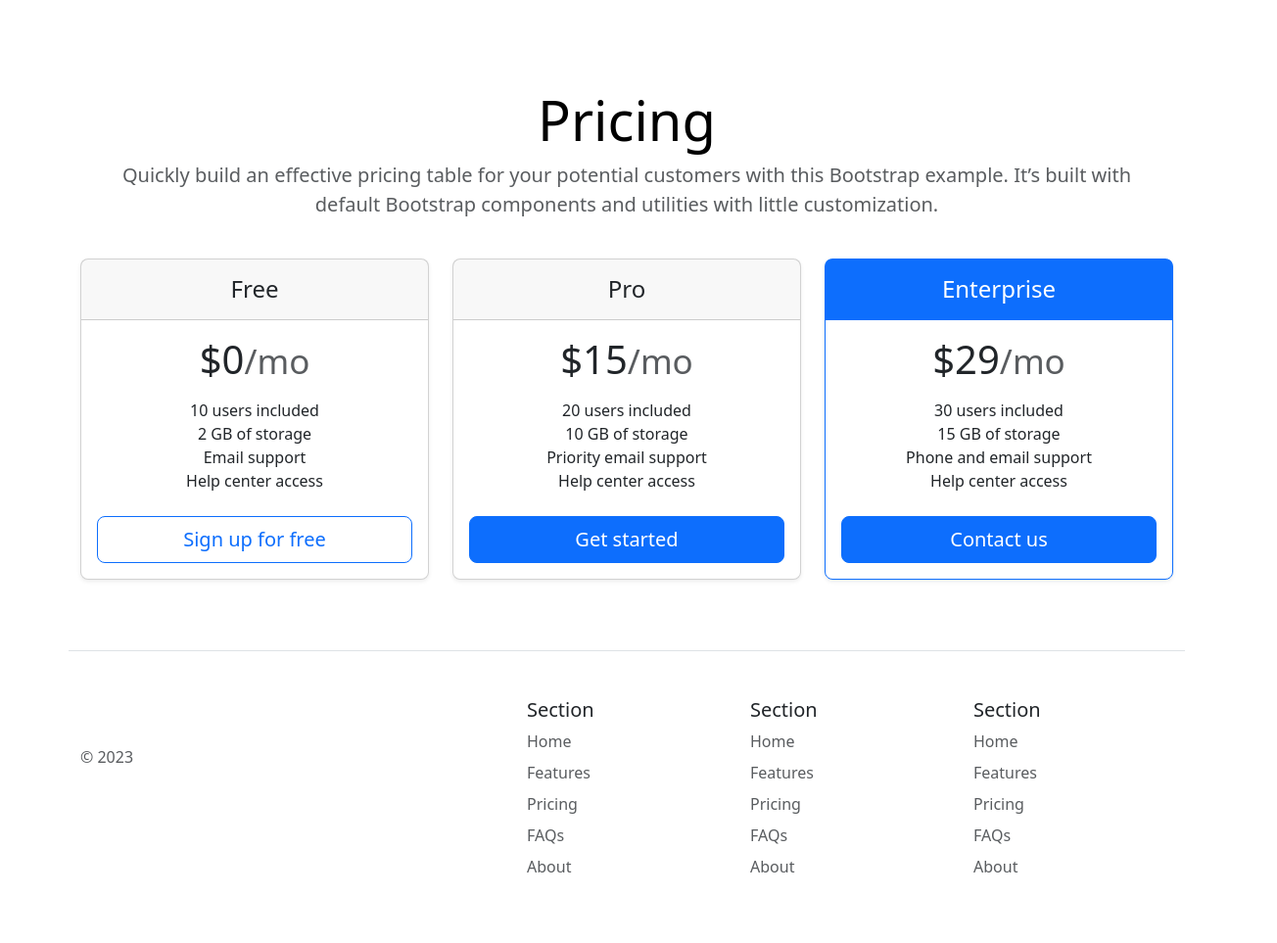
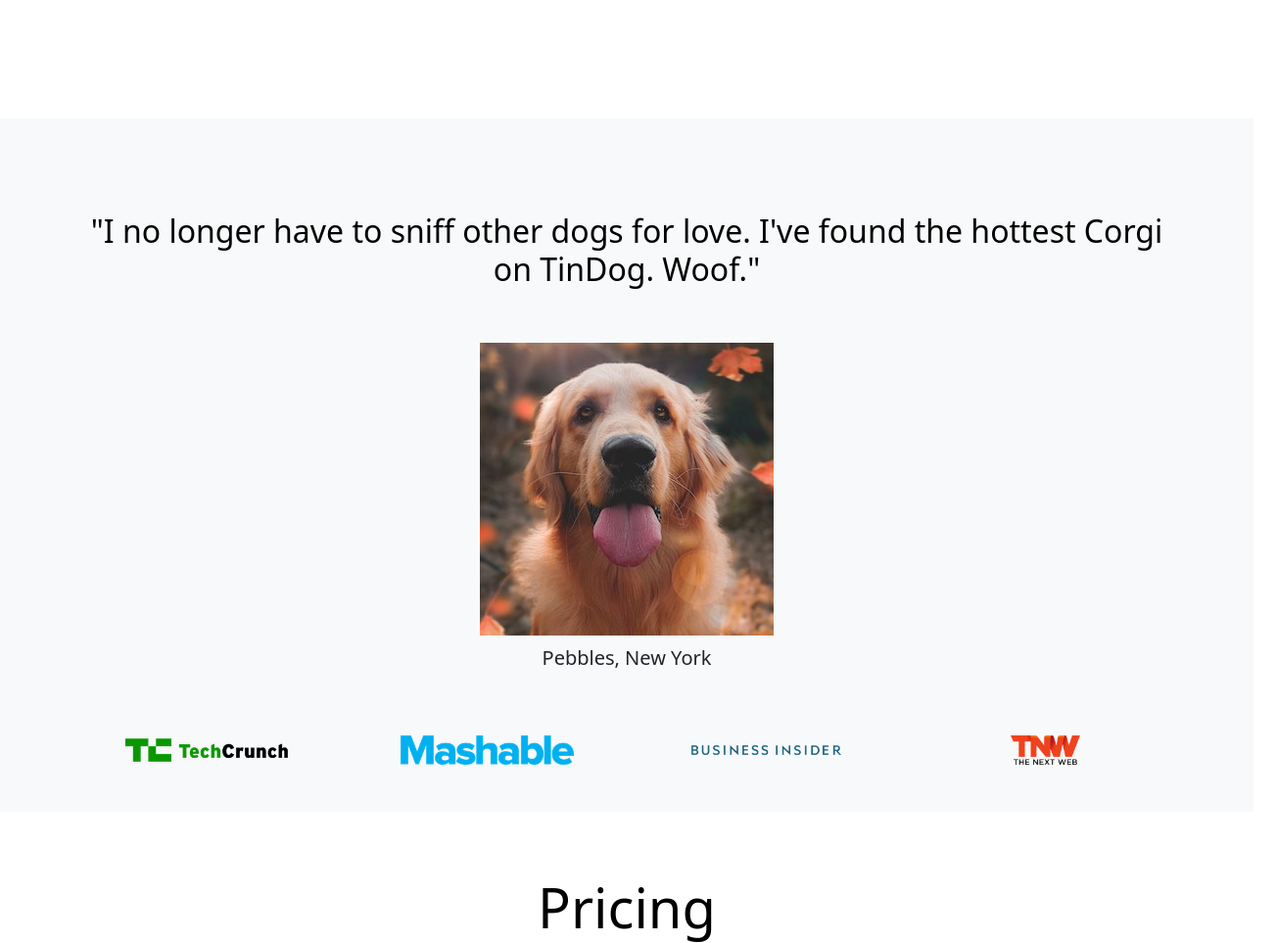
Before and after one commit to anwin-sanju/beginner-exercises-web, a plain HTML site: page 11.3 TinDog Project/index.html in a window 1280 px wide. Shown: the part 940-1903 px from the top of the page at 98% size, 1304 px wide, since content can reach past the window. Drawn offline with nearby package versions, Linux system fonts and the light colour scheme.

Commit message:
testimonial

```diff
--- a/11.3 TinDog Project/index.html
+++ b/11.3 TinDog Project/index.html
@@ -12,8 +12,7 @@
 
   <!-- Title -->
 
-  <div class="container">
-  <section id="title">
+  <section id="title" class=".gradient-background">
     <div class="row flex-lg-row-reverse align-items-center g-5 py-5">
       <div class="col-10 col-sm-8 col-lg-6">
         <img src="./images/iphone.png" class="d-block mx-lg-auto img-fluid" alt="Bootstrap Themes" width="300" height="300" loading="lazy">
@@ -74,7 +73,35 @@
   </section>
   <!-- Testimonial -->
   <section id="testimonial">
+    <div class="my-5">
+      <div class="p-5 text-center bg-body-tertiary">
+        <div class="container py-5">
+          <h2 class="text-body-emphasis">"I no longer have to sniff other dogs for love. I've found the hottest Corgi on
+            TinDog. Woof."</h2>
+          <img class="profile-img mt-5" src="./images/dog-img.jpg" alt="dog image">
+          <p class="col-lg-8 mx-auto lead mt-2">
+            Pebbles, New York
+          </p>
+        </div>
 
+        <div class="container">
+          <div class="row">
+            <div class="col-lg-3 col-sm-12">
+              <img src="./images/techcrunch.png" alt="techcrunch" height="30">
+            </div>
+            <div class="col-lg-3 col-sm-12">
+              <img src="./images/mashable.png" alt="mashable" height="30">
+            </div>
+            <div class="col-lg-3 col-sm-12">
+              <img src="./images/bizinsider.png" alt="bizinsider" height="30">
+            </div>
+            <div class="col-lg-3 col-sm-12">
+              <img src="./images/tnw.png" alt="tnw" height="30">
+            </div>
+          </div>
+        </div>
+      </div>
+    </div>
   </section>
   <!-- Pricing -->
   <div class="container">
```
